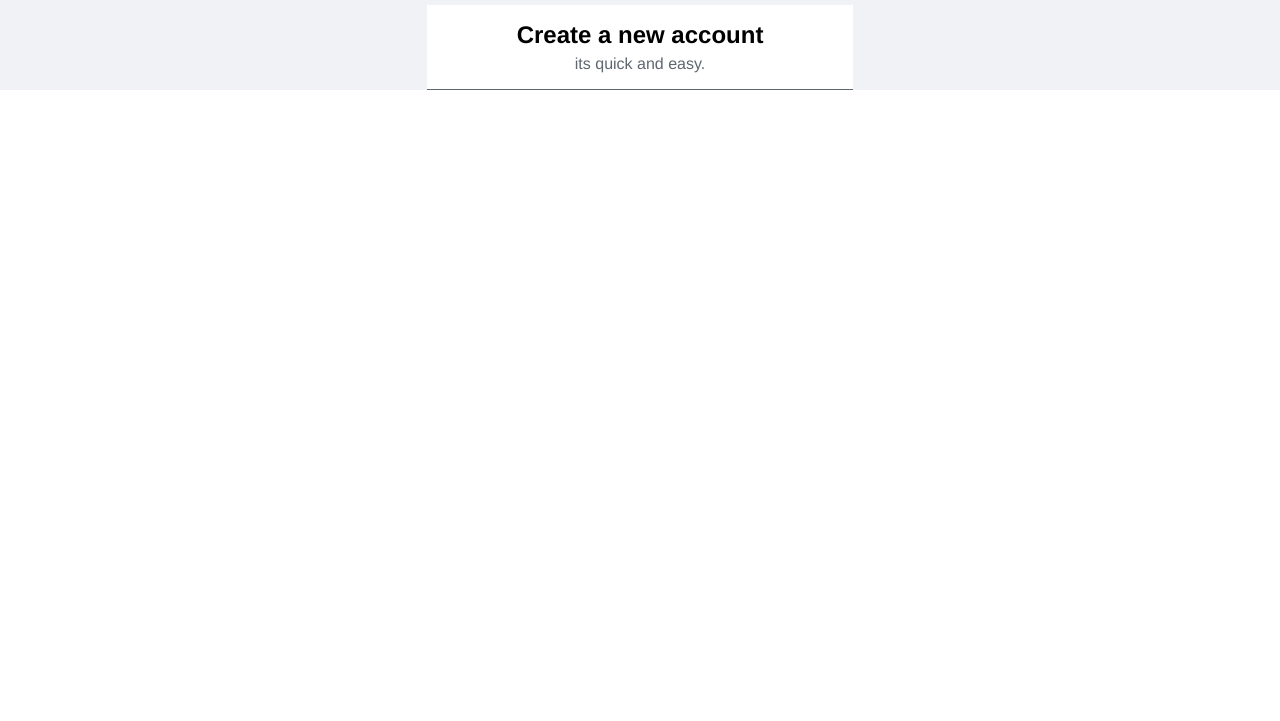
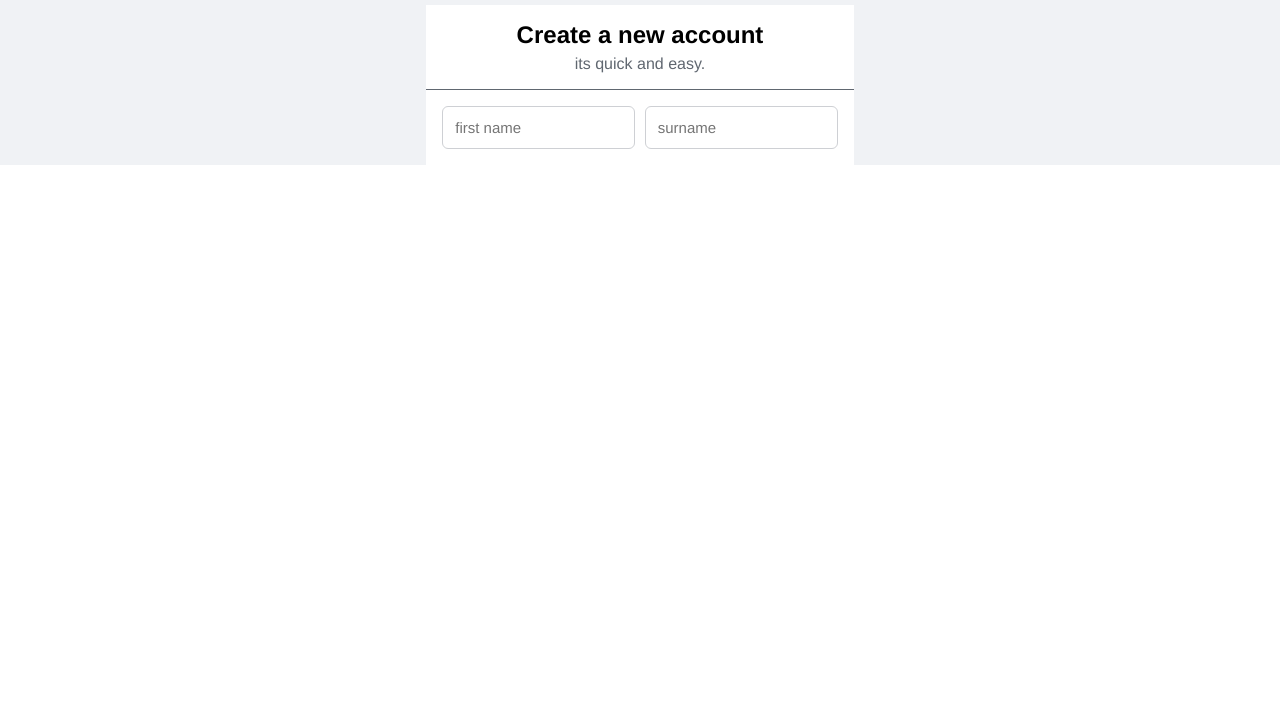
Before and after one commit to AaqibMushtaq/collb.-repo, a plain HTML site: page signup.html in a window 1280 px wide. Shown: the part 79-800 px from the top of the page. Drawn offline with Linux system fonts and the light colour scheme.

Commit message:
working on signup form

```diff
--- a/signup.html
+++ b/signup.html
@@ -15,10 +15,10 @@
           <p>its quick and easy.</p>
         </div>
 
-        <!---<div class="signup-form">
+        <div class="signup-form">
           <input type="text" placeholder="first name" id="first-name" />
           <input type="text" placeholder="surname" id="sur-name" />
-        </div>-->
+        </div>
       </div>
     </main>
   </body>
--- a/style.css
+++ b/style.css
@@ -153,7 +153,7 @@ button > a {
     margin-top: 6px;
   }
 }
-/*.signup-form {
+.signup-form {
   padding: 16px;
   background: var(--main-background);
 }
@@ -162,10 +162,12 @@ button > a {
   font-size: 15px;
   margin-right: 5px;
   border-radius: 6px;
+  border: 1px solid var(--border-color);
 }
 #sur-name {
   padding: 12px;
   font-size: 15px;
   border-radius: 6px;
-}*/
+  border: 1px solid var(--border-color);
+}
 /* signup for facebok end */
```
Also changed, not shown: index.html (+0 -1 lines).
